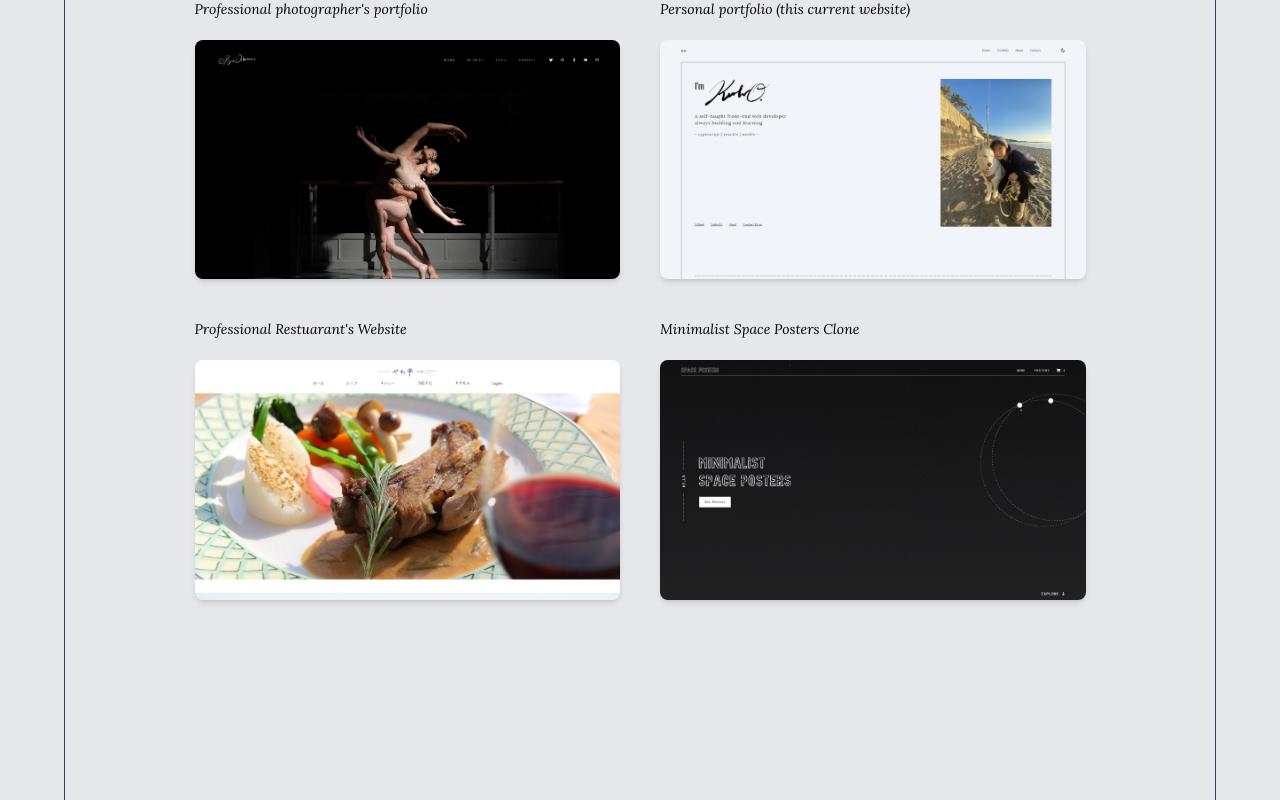
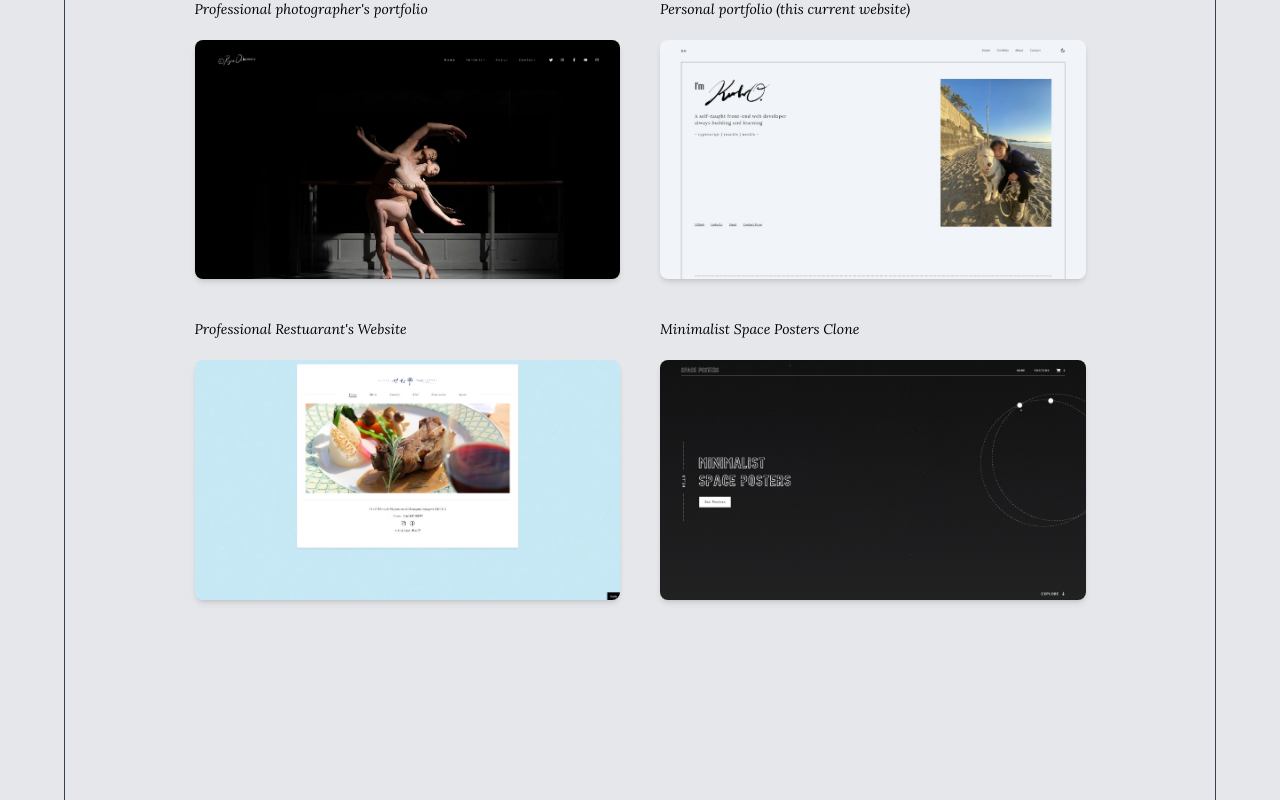
Before and after one commit to bap-ssbm/portfolio, a Next.js app: page /portfolio in a window 1280 px wide. Shown: the part 408-1208 px from the top of the page. Built offline with nearby package versions, Linux system fonts and the light colour scheme.

Commit message:
Add files via upload

```diff
--- a/app/portfolio/components/PersonalProjects/PersonalProjects.tsx
+++ b/app/portfolio/components/PersonalProjects/PersonalProjects.tsx
@@ -25,7 +25,7 @@ const PersonalProjects: FC<projectsProps> = ({ }) => {
         </div>
         <div className=''>
           <h3 className='text-[14px] italic mb-5'>Professional Restuarant's Website</h3>
-          <PortfolioImgWrapper href='/portfolio/seta-tei' src='/images/portfolio/personal/seta-tei.jpg' />
+          <PortfolioImgWrapper href='/portfolio/seta-tei' src='/images/portfolio/personal/new-setatei.jpg' />
         </div>
         <div className=''>
           <h3 className='text-[14px] italic mb-5'>
```
